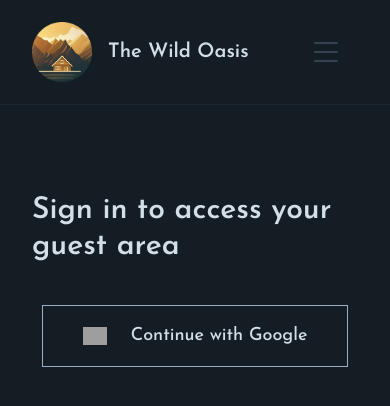
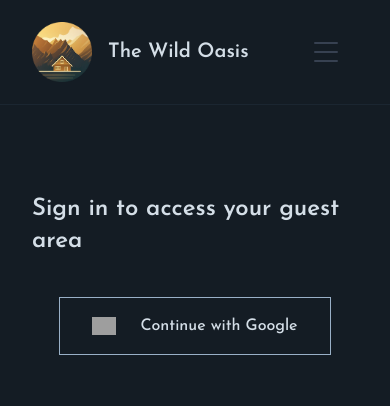
Before and after one commit to mhmd-ghaffari/hotel-reservation, a Next.js app: page /login in a window 390 px wide. Shown: the top 406 px of the page. Built offline with nearby package versions, Linux system fonts and the light colour scheme; no server answers; grey boxes are pictures that could not be loaded.

Commit message:
work on reponsive

```diff
--- a/app/_components/SignInButton.js
+++ b/app/_components/SignInButton.js
@@ -3,7 +3,7 @@ import { signInAction } from "../_lib/action"
 function SignInButton() {
   return (
     <form action={signInAction}>
-      <button className="flex items-center gap-6 text-lg border border-primary-300 px-10 py-4 font-medium">
+      <button className="flex items-center gap-6 text-base md:text-lg border border-primary-300 px-8 md:px-10 py-4 font-medium">
         <img
           src="https://authjs.dev/img/providers/google.svg"
           alt="Google logo"
--- a/app/login/page.js
+++ b/app/login/page.js
@@ -6,7 +6,7 @@ export const metadata = {
 export default function Page() {
   return (
     <div className="flex flex-col gap-10 mt-10 items-center">
-      <h2 className="text-3xl font-semibold">
+      <h2 className="text-2xl md:text-3xl font-semibold">
         Sign in to access your guest area
       </h2>
 
```
